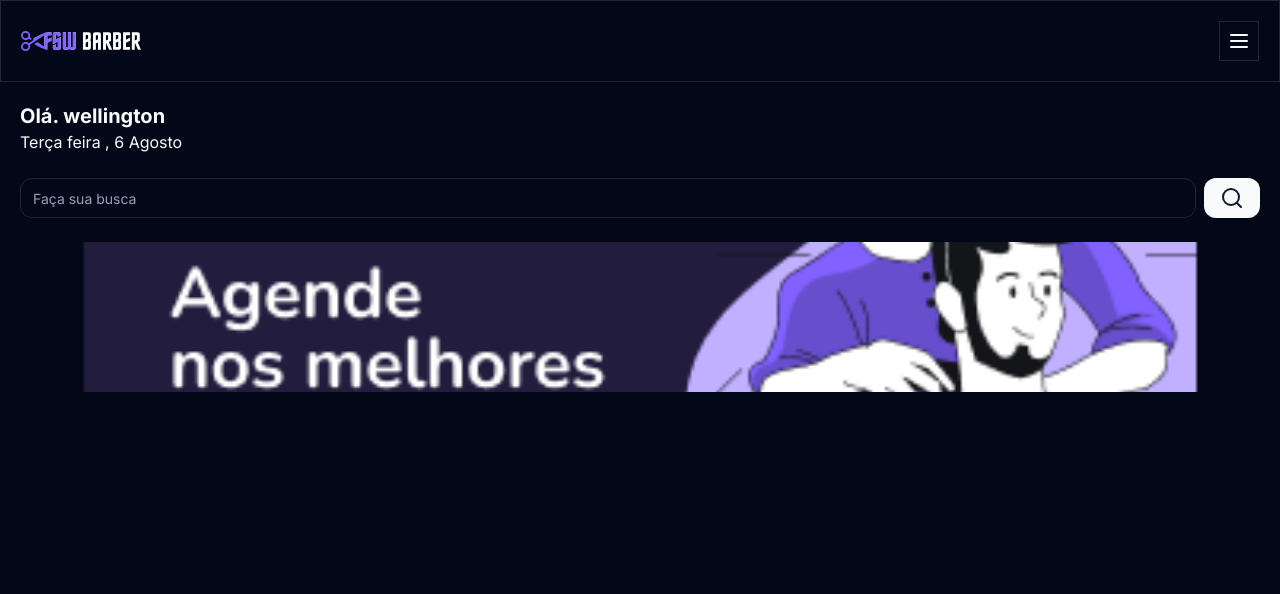
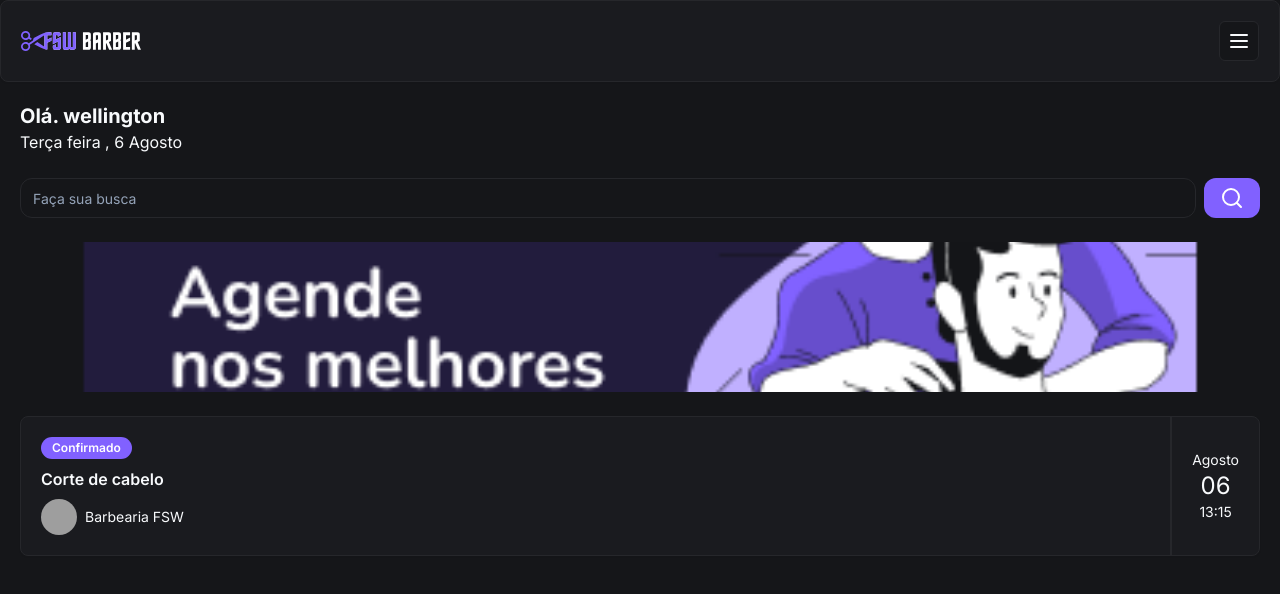
Before and after one commit to W-vinhatto/fws-barber, a Next.js app: page / in a window 1280 px wide. Shown: the top 594 px of the page. Built offline with nearby package versions, Linux system fonts and the light colour scheme; grey boxes are pictures that could not be loaded.

Commit message:
feat: add bokinng item

```diff
--- /dev/null
+++ b/src/app/_components/ui/badge.tsx
@@ -0,0 +1,36 @@
+import * as React from "react"
+import { cva, type VariantProps } from "class-variance-authority"
+
+import { cn } from "@/app/_lib/utils"
+
+const badgeVariants = cva(
+  "inline-flex items-center rounded-full border px-2.5 py-0.5 text-xs font-semibold transition-colors focus:outline-none focus:ring-2 focus:ring-ring focus:ring-offset-2",
+  {
+    variants: {
+      variant: {
+        default:
+          "border-transparent bg-primary text-primary-foreground hover:bg-primary/80",
+        secondary:
+          "border-transparent bg-secondary text-secondary-foreground hover:bg-secondary/80",
+        destructive:
+          "border-transparent bg-destructive text-destructive-foreground hover:bg-destructive/80",
+        outline: "text-foreground",
+      },
+    },
+    defaultVariants: {
+      variant: "default",
+    },
+  },
+)
+
+export interface BadgeProps
+  extends React.HTMLAttributes<HTMLDivElement>,
+    VariantProps<typeof badgeVariants> {}
+
+function Badge({ className, variant, ...props }: BadgeProps) {
+  return (
+    <div className={cn(badgeVariants({ variant }), className)} {...props} />
+  )
+}
+
+export { Badge, badgeVariants }
--- a/src/app/globals.css
+++ b/src/app/globals.css
@@ -4,30 +4,35 @@
 
 @layer base {
   .dark {
-    --background: 222.2 84% 4.9%;
+    --background: 225 9%  9%;
     --foreground: 210 40% 98%;
-    --card: 222.2 84% 4.9%;
+
+    --card: 228 9% 11%;
     --card-foreground: 210 40% 98%;
-    --popover: 222.2 84% 4.9%;
+
+    --popover: 228 9% 11%;
     --popover-foreground: 210 40% 98%;
-    --primary: 210 40% 98%;
-    --primary-foreground: 222.2 47.4% 11.2%;
-    --secondary: 217.2 32.6% 17.5%;
+
+    --primary: 252 100% 69%;
+    --primary-foreground: 0 0% 100%;
+
+    --secondary: 228 6% 16%;
     --secondary-foreground: 210 40% 98%;
-    --muted: 217.2 32.6% 17.5%;
+
+    --muted: 228 6% 16%;
     --muted-foreground: 215 20.2% 65.1%;
-    --accent: 217.2 32.6% 17.5%;
+
+    --accent: 228 6% 16%;
     --accent-foreground: 210 40% 98%;
-    --destructive: 0 62.8% 30.6%;
+
+    --destructive: 0 84% 60%;
     --destructive-foreground: 210 40% 98%;
-    --border: 217.2 32.6% 17.5%;
-    --input: 217.2 32.6% 17.5%;
+
+    --border:228 6% 16%;
+    --input: 228 6% 16%;
     --ring: 212.7 26.8% 83.9%;
-    --chart-1: 220 70% 50%;
-    --chart-2: 160 60% 45%;
-    --chart-3: 30 80% 55%;
-    --chart-4: 280 65% 60%;
-    --chart-5: 340 75% 55%;
+
+    --radius: 0.5rem
   }
 }
 
--- a/src/app/page.tsx
+++ b/src/app/page.tsx
@@ -3,6 +3,9 @@
 import { Button } from "./_components/ui/button"
 import { Input } from "./_components/ui/input"
 import Image from "next/image"
+import { Card, CardContent } from "./_components/ui/card"
+import { Badge } from "./_components/ui/badge"
+import { Avatar, AvatarImage } from "./_components/ui/avatar"
 
 const Home = () => {
   return (
@@ -29,6 +32,32 @@
             className="rounded-xl object-cover"
           />
         </div>
+
+        {/* agendamento */}
+
+        <Card className="mt-6">
+          <CardContent className="flex justify-between p-0">
+            {/* left */}
+            <div className="my-5 flex flex-col gap-2 pl-5">
+              <Badge className="w-fit">Confirmado</Badge>
+              <h3 className="font-semibold">Corte de cabelo</h3>
+
+              <div className="flex items-center">
+                <Avatar className="h-9 w-9">
+                  <AvatarImage src="https://utfs.io/f/178da6b6-6f9a-424a-be9d-a2feb476eb36-16t.png" />
+                </Avatar>
+                <p className="m-2 text-sm">Barbearia FSW</p>
+              </div>
+            </div>
+
+            {/* right */}
+            <div className="flex flex-col items-center justify-center border-l-2 px-5">
+              <p className="text-sm">Agosto</p>
+              <p className="text-2xl">06</p>
+              <p className="text-sm">13:15</p>
+            </div>
+          </CardContent>
+        </Card>
       </div>
     </div>
   )
```
